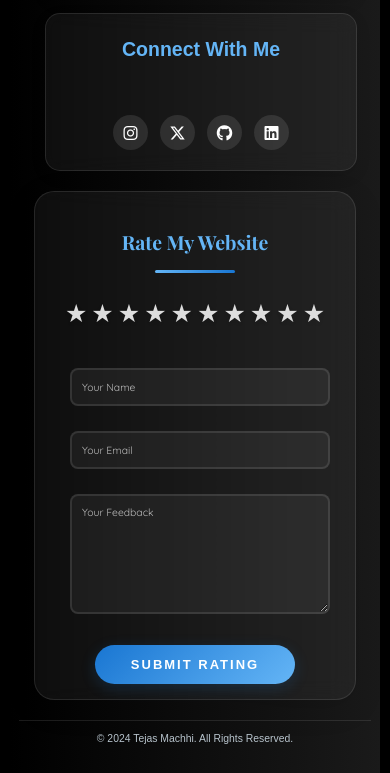
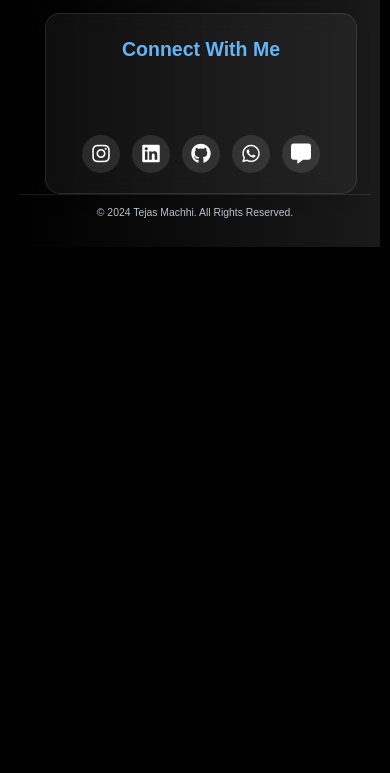
Before and after one commit to tejasmachhi/tejas-portfolio-2025, a plain HTML site: page index.html in a window 390 px wide. Shown: the part 6230-7003 px from the top of the page. After the commit the page ends 6477 px from the top, so only its background shows below. Drawn offline with nearby package versions, Linux system fonts and the light colour scheme; a web font is replaced by a local one.

```diff
--- a/assets/css/responsive.css
+++ b/assets/css/responsive.css
@@ -375,6 +375,17 @@
         margin: 0 auto;
         text-align: center;
     }
+
+    /* Social Media Icons */
+    .social-icons {
+        gap: 15px;
+    }
+
+    .social-icon {
+        width: 40px;
+        height: 40px;
+        font-size: 20px;
+    }
 }
 
 /* Small Mobile Devices (up to 480px) */
@@ -496,12 +507,9 @@
     }
 
     .footer-social .social-icon {
-        width: 35px;
-        height: 35px;
-    }
-
-    .footer-social .social-icon i {
-        font-size: 16px;
+        width: 38px;
+        height: 38px;
+        font-size: 18px;
     }
 
     .footer-bottom {
@@ -510,6 +518,17 @@
 
     .footer-bottom p {
         font-size: 0.8rem;
+    }
+
+    /* Social Media Icons */
+    .social-icons {
+        gap: 12px;
+    }
+
+    .social-icon {
+        width: 38px;
+        height: 38px;
+        font-size: 18px;
     }
 }
 
@@ -634,23 +653,6 @@
     .project-card {
         padding: 10px;
         text-align: center;
-    }
-
-    /* Rating Form */
-    .rating-section {
-        padding: 20px 10px;
-        text-align: center;
-    }
-
-    .rating-stars {
-        gap: 5px;
-        justify-content: center;
-    }
-
-    .form-group {
-        width: 100%;
-        margin: 10px 0;
-        padding: 0;
     }
 
     /* Footer */
@@ -841,3 +843,69 @@
         margin-top: 15px;
     }
 }
+
+/* Social Media Icons */
+.social-icons {
+    display: flex;
+    justify-content: center;
+    gap: 20px;
+    margin-top: 20px;
+    flex-wrap: wrap;
+}
+
+.social-icon {
+    width: 45px;
+    height: 45px;
+    display: flex;
+    align-items: center;
+    justify-content: center;
+    border-radius: 8px;
+    background: rgba(255, 255, 255, 0.1);
+    color: #fff;
+    font-size: 22px;
+    transition: all 0.3s ease;
+    position: relative;
+    overflow: hidden;
+}
+
+.social-icon i {
+    position: relative;
+    z-index: 1;
+}
+
+/* Specific Icon Colors */
+.social-icon.instagram:hover {
+    background: #E1306C;
+    transform: translateY(-3px);
+    box-shadow: 0 5px 15px rgba(225, 48, 108, 0.4);
+}
+
+.social-icon.linkedin:hover {
+    background: #0077B5;
+    transform: translateY(-3px);
+    box-shadow: 0 5px 15px rgba(0, 119, 181, 0.4);
+}
+
+.social-icon.github:hover {
+    background: #333;
+    transform: translateY(-3px);
+    box-shadow: 0 5px 15px rgba(51, 51, 51, 0.4);
+}
+
+.social-icon.whatsapp:hover {
+    background: #25D366;
+    transform: translateY(-3px);
+    box-shadow: 0 5px 15px rgba(37, 211, 102, 0.4);
+}
+
+.social-icon.message:hover {
+    background: #0088cc;
+    transform: translateY(-3px);
+    box-shadow: 0 5px 15px rgba(0, 136, 204, 0.4);
+}
+
+@keyframes glowing {
+    0% { background-position: 0 0; }
+    50% { background-position: 400% 0; }
+    100% { background-position: 0 0; }
+}
--- a/index.html
+++ b/index.html
@@ -225,58 +225,23 @@
         <div class="footer-social">
           <h3>Connect With Me</h3>
           <div class="social-icons">
-            <a href="https://www.instagram.com/tejasmachhi" target="_blank" class="social-icon">
+            <a href="https://www.instagram.com/tejas_2710_/" target="_blank" class="social-icon instagram">
               <i class="fa-brands fa-instagram"></i>
             </a>
-            <a href="https://twitter.com/tejasmachhi" target="_blank" class="social-icon">
-              <i class="fa-brands fa-x-twitter"></i>
+            <a href="https://www.linkedin.com/in/tejas-machhi-470388187/?originalSubdomain=in" target="_blank" class="social-icon linkedin">
+              <i class="fa-brands fa-linkedin"></i>
             </a>
-            <a href="https://github.com/tejasmachhi" target="_blank" class="social-icon">
+            <a href="https://github.com/tejasmachhi" target="_blank" class="social-icon github">
               <i class="fa-brands fa-github"></i>
             </a>
-            <a href="https://www.linkedin.com/in/tejasmachhi" target="_blank" class="social-icon">
-              <i class="fa-brands fa-linkedin"></i>
+            <a href="https://wa.me/91635333122" target="_blank" class="social-icon whatsapp">
+              <i class="fa-brands fa-whatsapp"></i>
+            </a>
+            <a href="sms:+91635333122" class="social-icon message">
+              <i class="fa-solid fa-message"></i>
             </a>
           </div>
         </div>
-      </div>
-
-      <div class="rating-section">
-        <h3>Rate My Website</h3>
-        <form id="ratingForm" class="rating-form">
-          <div class="rating-stars">
-            <input type="radio" id="star10" name="rating" value="10" required>
-            <label for="star10">★</label>
-            <input type="radio" id="star9" name="rating" value="9" required>
-            <label for="star9">★</label>
-            <input type="radio" id="star8" name="rating" value="8" required>
-            <label for="star8">★</label>
-            <input type="radio" id="star7" name="rating" value="7" required>
-            <label for="star7">★</label>
-            <input type="radio" id="star6" name="rating" value="6" required>
-            <label for="star6">★</label>
-            <input type="radio" id="star5" name="rating" value="5" required>
-            <label for="star5">★</label>
-            <input type="radio" id="star4" name="rating" value="4" required>
-            <label for="star4">★</label>
-            <input type="radio" id="star3" name="rating" value="3" required>
-            <label for="star3">★</label>
-            <input type="radio" id="star2" name="rating" value="2" required>
-            <label for="star2">★</label>
-            <input type="radio" id="star1" name="rating" value="1" required>
-            <label for="star1">★</label>
-          </div>
-          <div class="form-group">
-            <input type="text" id="userName" name="userName" placeholder="Your Name" required>
-          </div>
-          <div class="form-group">
-            <input type="email" id="userEmail" name="userEmail" placeholder="Your Email" required>
-          </div>
-          <div class="form-group">
-            <textarea id="feedback" name="feedback" placeholder="Your Feedback" required></textarea>
-          </div>
-          <button type="submit" id="submitButton" class="rating-submit">Submit Rating</button>
-        </form>
       </div>
 
       <div class="footer-bottom">
```
